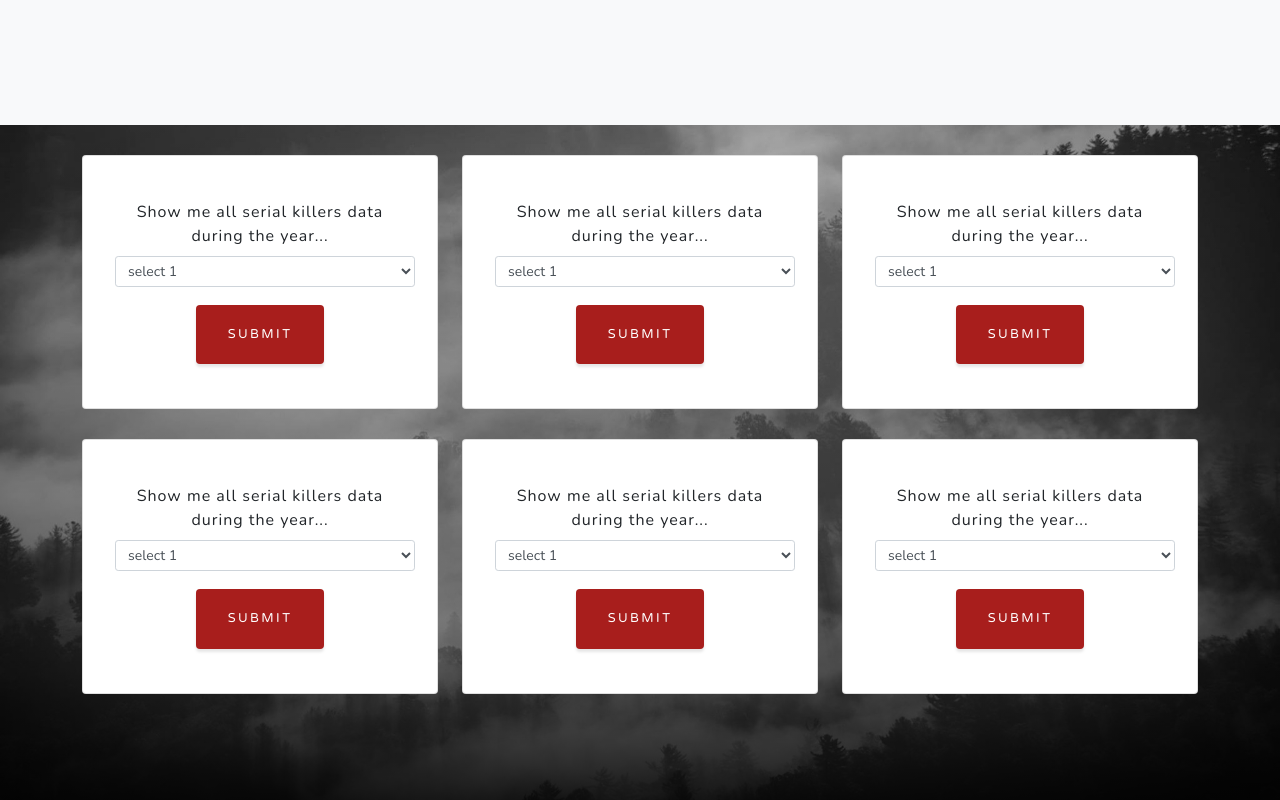
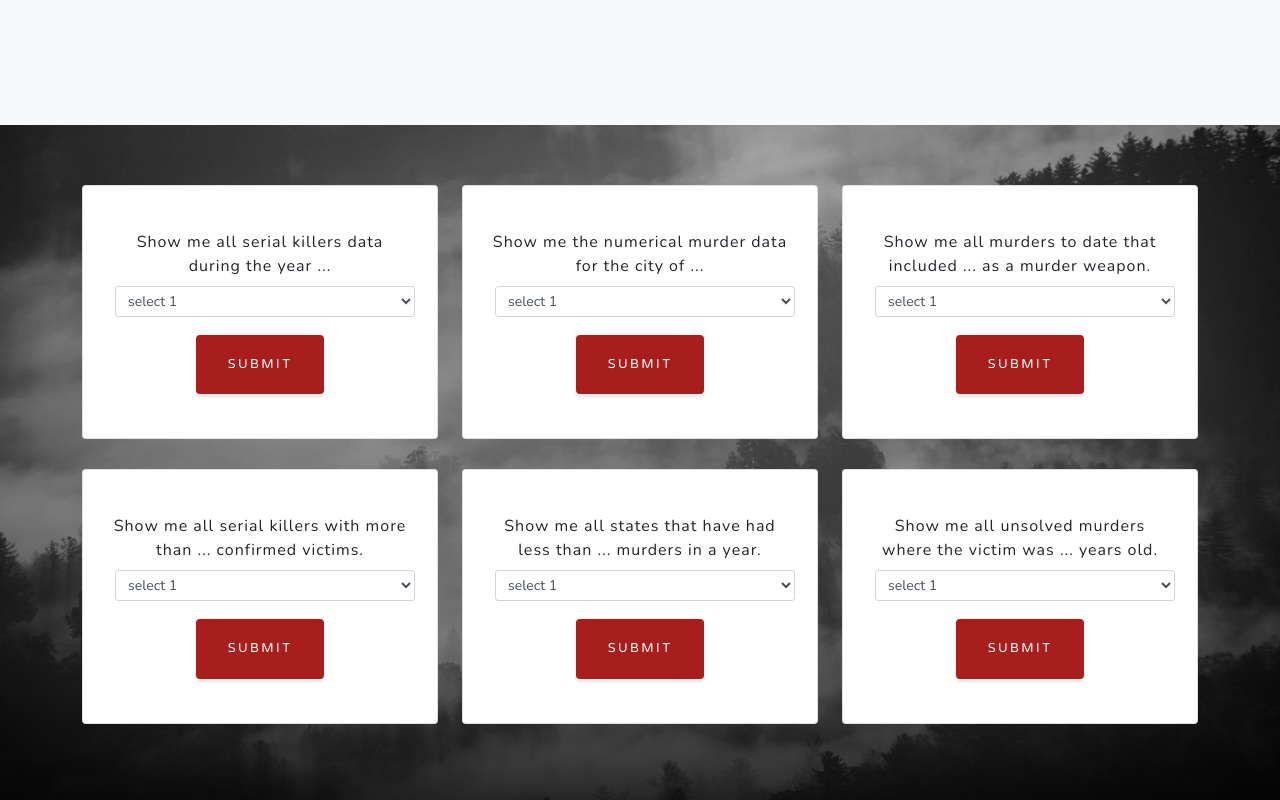
Before and after one commit to jkawase1/DBProjPyScripts, a plain HTML site: page index.html in a window 1280 px wide. Shown: the part 4200-5000 px from the top of the page. Drawn offline with nearby package versions, Linux system fonts and the light colour scheme; files whose address does not match are found by name.

Commit message:
Added the right text to the general queries

```diff
--- a/index.html
+++ b/index.html
@@ -348,17 +348,18 @@
         </section>
 
 	    <!-- General Queries -->
-        <section class="signup-section" id="data" style="padding-top: 30px;">
+        <section class="signup-section" id="data" style="padding-top: 60px;">
             <div class="container">
                 <div class="row">
 
+		    <!-- General 1-->
                     <div class="col-md-4 mb-3 mb-md-0">
                         <div class="card py-4 h-100">
                             <div class="card-body text-center">
                                 <div class="acol-md-10 col-lg-12 mx-auto text-center align-items-center">
                                     <form class="d-flex">
                                         <div class="form-row">
-                                                <label for="input2">Show me all serial killers data during the year...</label>
+                                                <label for="input2">Show me all serial killers data during the year ...</label>
                                                 <hr class="my-4" />
                                                 <select id="input2" class="form-row d-flex form-control form-control-sm">
                                                     <option>select 1</option>
@@ -373,13 +374,14 @@
                         </div>
                     </div>
 
+		    <!-- General 2-->
                     <div class="col-md-4 mb-3 mb-md-0">
                         <div class="card py-4 h-100">
                             <div class="card-body text-center">
                                 <div class="acol-md-10 col-lg-12 mx-auto text-center align-items-center">
                                     <form class="d-flex">
                                         <div class="form-row">
-                                                <label for="input2">Show me all serial killers data during the year...</label>
+                                                <label for="input2">Show me the numerical murder data for the city of ...</label>
                                                 <hr class="my-4" />
                                                 <select id="input2" class="form-row d-flex form-control form-control-sm">
                                                     <option>select 1</option>
@@ -394,13 +396,14 @@
                         </div>
                     </div>
 
+		    <!-- General 3-->
                     <div class="col-md-4 mb-3 mb-md-0">
 			<div class="card py-4 h-100">
                             <div class="card-body text-center">
                                 <div class="acol-md-10 col-lg-12 mx-auto text-center align-items-center">
                                     <form class="d-flex">
                                         <div class="form-row">
-                                                <label for="input2">Show me all serial killers data during the year...</label>
+                                                <label for="input2">Show me all murders to date that included ... as a murder weapon.</label>
                                                 <hr class="my-4" />
                                                 <select id="input2" class="form-row d-flex form-control form-control-sm">
                                                     <option>select 1</option>
@@ -426,7 +429,7 @@
                                 <div class="acol-md-10 col-lg-12 mx-auto text-center align-items-center">
                                     <form class="d-flex">
                                         <div class="form-row">
-                                                <label for="input2">Show me all serial killers data during the year...</label>
+                                                <label for="input2">Show me all serial killers with more than ... confirmed victims. </label>
                                                 <hr class="my-4" />
                                                 <select id="input2" class="form-row d-flex form-control form-control-sm">
                                                     <option>select 1</option>
@@ -448,7 +451,7 @@
                                 <div class="acol-md-10 col-lg-12 mx-auto text-center align-items-center">
                                     <form class="d-flex">
                                         <div class="form-row">
-                                                <label for="input2">Show me all serial killers data during the year...</label>
+                                                <label for="input2">Show me all states that have had less than ... murders in a year.</label>
                                                 <hr class="my-4" />
                                                 <select id="input2" class="form-row d-flex form-control form-control-sm">
                                                     <option>select 1</option>
@@ -470,7 +473,7 @@
                                 <div class="acol-md-10 col-lg-12 mx-auto text-center align-items-center">
                                     <form class="d-flex">
                                         <div class="form-row">
-                                                <label for="input2">Show me all serial killers data during the year...</label>
+                                                <label for="input2">Show me all unsolved murders where the victim was ... years old. </label>
                                                 <hr class="my-4" />
                                                 <select id="input2" class="form-row d-flex form-control form-control-sm">
                                                     <option>select 1</option>
```
